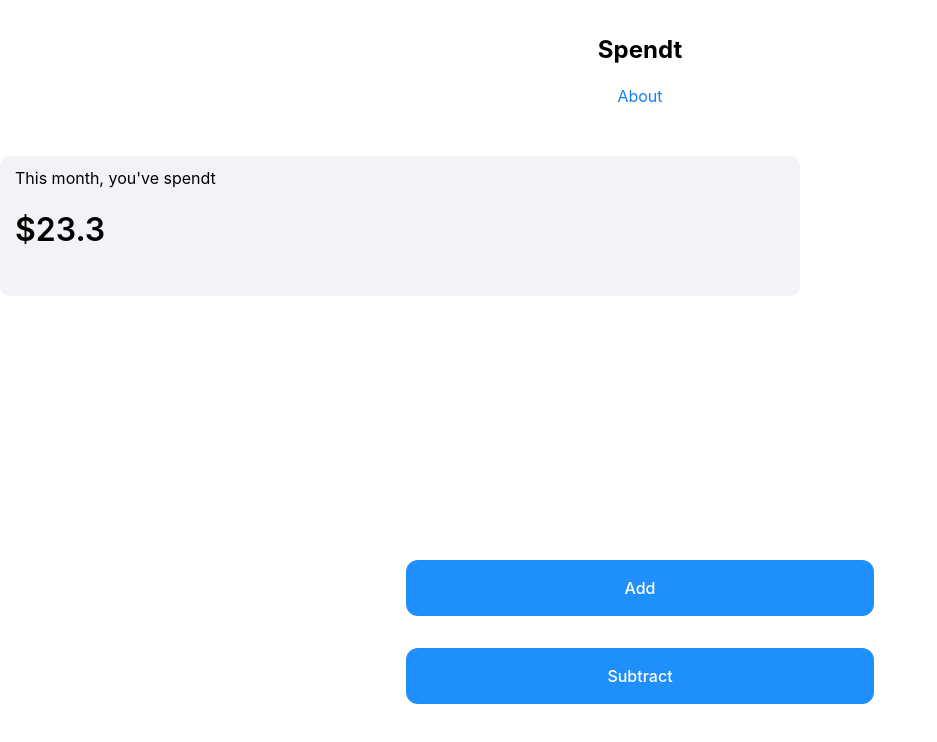
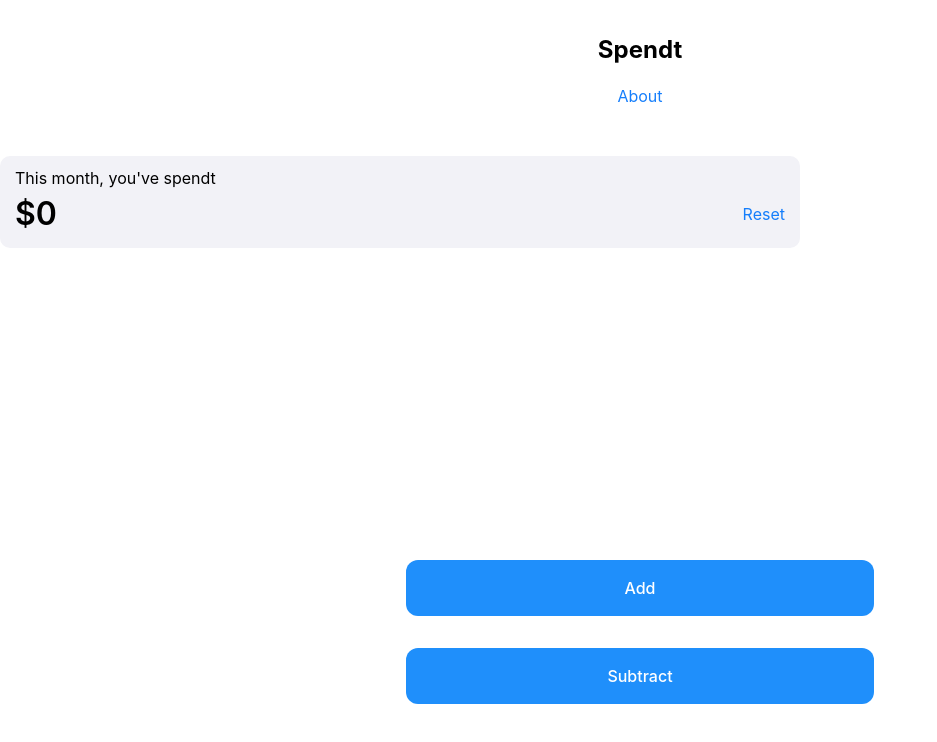
Before and after one commit to kxvn-lx/Spendt, a Next.js app: page / in a window 1280 px wide. Shown: the top 742 px of the page, without its empty margins (0-937 px from the left). Built offline with nearby package versions, Linux system fonts and the light colour scheme.

Commit message:
Added reset button

```diff
--- a/components/Hero.js
+++ b/components/Hero.js
@@ -1,7 +1,10 @@
 const Hero = (props) => (
     <div className="hero-wrapper">
         <p>This month, you've spendt</p>
-        <p className="spendt-number">${props.amount}</p>
+        <div className="content-wrapper">
+            <p className="spendt-number">${props.amount}</p>
+            <a onClick={props.onResetHandler}>Reset</a>
+        </div>
 
         <style jsx>{`
             .hero-wrapper {
@@ -10,9 +13,19 @@ const Hero = (props) => (
                 border-radius: 10px;
             }
 
+            .hero-wrapper p {
+                margin: 0;
+            }
+
             .spendt-number {
                 font-size: 2em;
                 font-weight: 600;
+            }
+
+            .content-wrapper {
+                align-items: center;
+                display: flex;
+                justify-content: space-between;
             }
         `}</style>
     </div>
--- a/pages/index.js
+++ b/pages/index.js
@@ -9,20 +9,31 @@ export default class Home extends Component {
         super(props)
         this.addButtonTapped = this.addButtonTapped.bind(this)
         this.subtractButtonTapped = this.subtractButtonTapped.bind(this)
+        this.resetAmount = this.resetAmount.bind(this)
+    }
+
+    state = {
+        amount: 0
     }
 
     addButtonTapped() {
-        console.log("Add button tapped")
+        var addAmount = prompt("How much did you spend just then?")
+        this.setState({amount: parseFloat(addAmount) + this.state.amount})
     }
 
     subtractButtonTapped() {
-        console.log("subtract button tapped")
+        var subtractAmount = prompt("How much money did you just received?")
+        this.setState({amount: this.state.amount - parseFloat(subtractAmount)})
+    }
+
+    resetAmount() {
+        this.setState({amount: 0})
     }
 
     render() {
         return (
             <Layout>
-                <Hero amount={23.30} />
+                <Hero amount={this.state.amount} onResetHandler={this.resetAmount}/>
 
                 <div className="button-wrapper">
                     <button type="button" onClick={this.addButtonTapped}>Add</button>
--- a/styles/shared.css
+++ b/styles/shared.css
@@ -96,6 +96,7 @@ button:active {
 }
 
 a {
+    cursor: pointer;
     color: #157EFB;
     text-decoration: none;
 }
```
